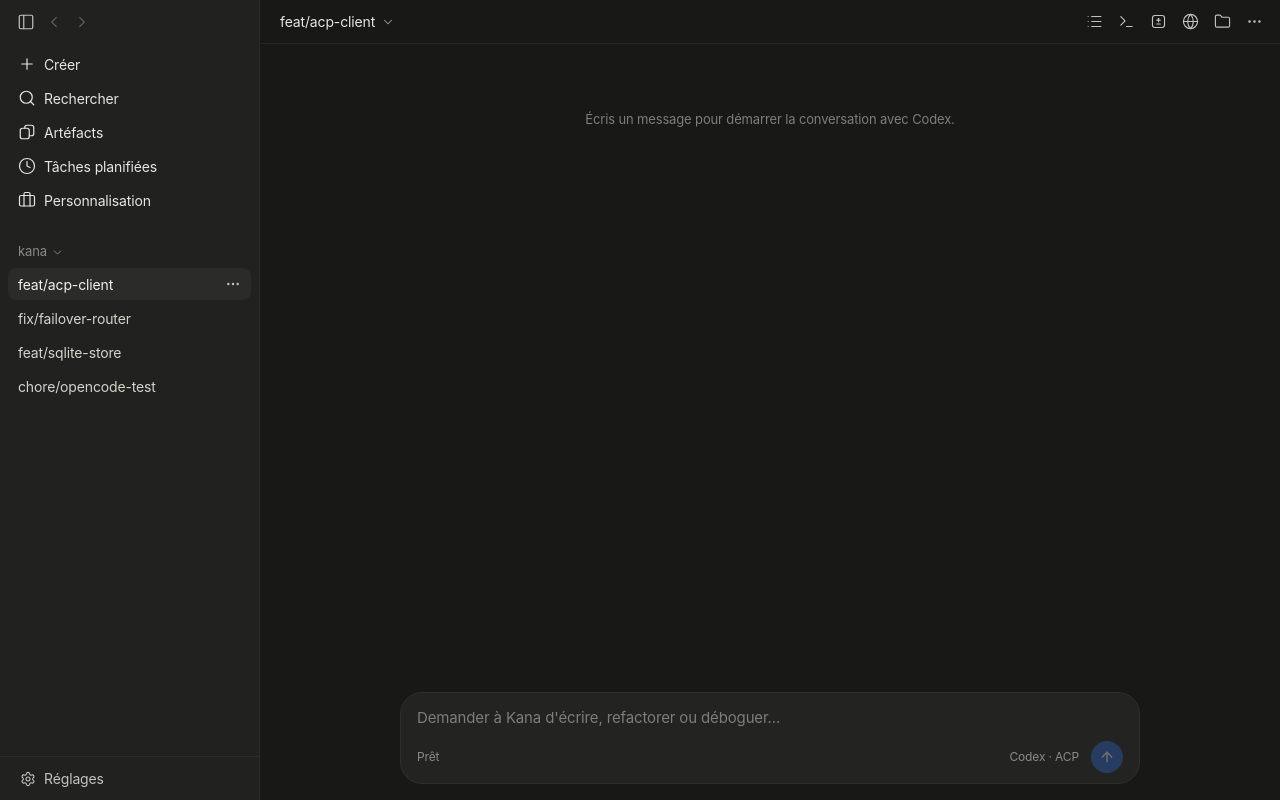
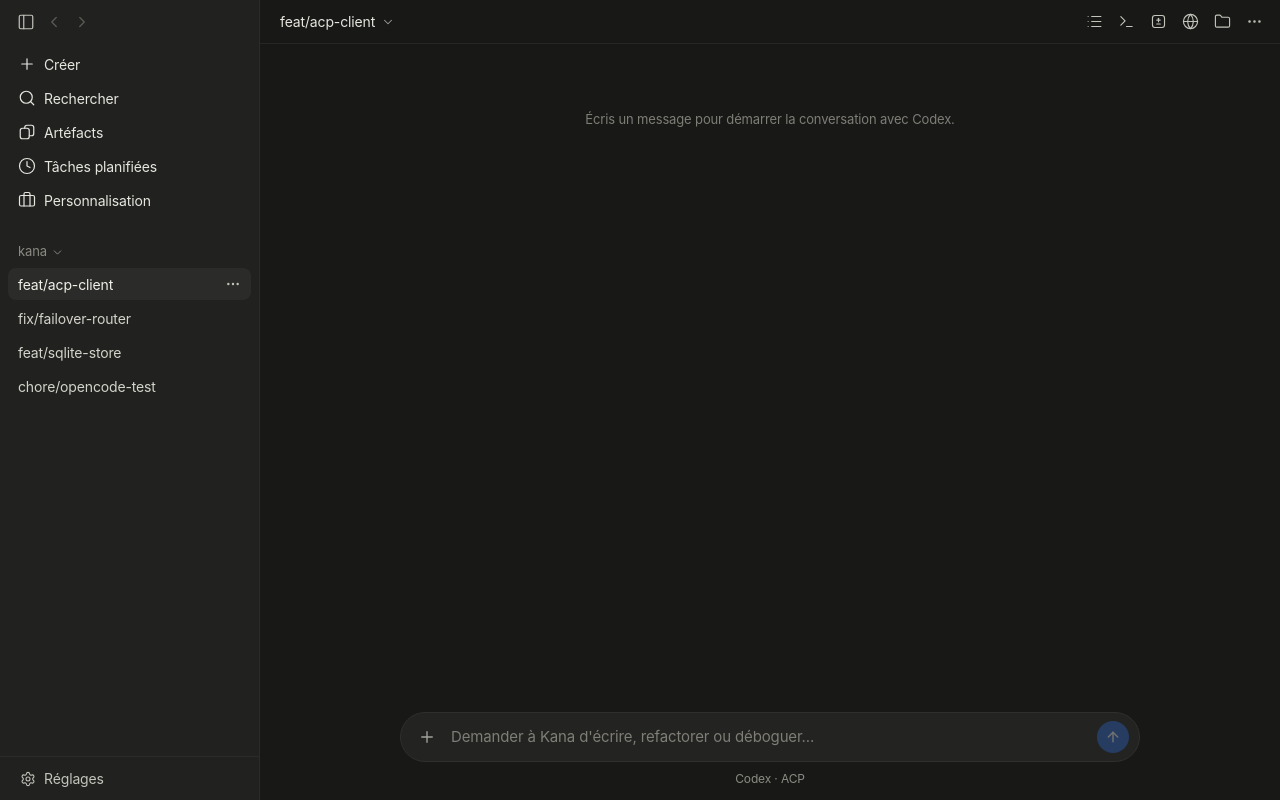
Before and after one commit to HarpeLm/kana, a React (Vite) app in the folder apps/desktop/: page / in a window 1280 px wide. Built offline with nearby package versions, Linux system fonts and the light colour scheme.

Commit message:
feat(desktop): single-line rounded composer with agent label below

```diff
--- a/apps/desktop/src/components/Composer.tsx
+++ b/apps/desktop/src/components/Composer.tsx
@@ -1,5 +1,5 @@
 import { useState } from "react";
-import { ArrowUp, Square } from "lucide-react";
+import { ArrowUp, Plus, Square } from "lucide-react";
 
 interface ComposerProps {
   agentLabel: string;
@@ -19,9 +19,17 @@ export default function Composer({ agentLabel, busy, onSend, onStop }: ComposerP
   };
 
   return (
-    <div className="px-6 pb-4 pt-2">
+    <div className="px-6 pb-3 pt-2">
       <div className="mx-auto max-w-[740px]">
-        <div className="rounded-[22px] border border-[#2f2f2d] bg-[#232322] px-4 pb-2.5 pt-3.5 transition focus-within:border-[#454542]">
+        <div className="flex items-center gap-2 rounded-full border border-[#2f2f2d] bg-[#232322] py-2 pl-2.5 pr-2.5 transition focus-within:border-[#454542]">
+          <button
+            type="button"
+            title="Ajouter (bientôt)"
+            aria-label="Ajouter"
+            className="flex h-8 w-8 shrink-0 items-center justify-center rounded-full text-[#a3a29a] transition hover:bg-[#2e2e2c] hover:text-[#ecebe4]"
+          >
+            <Plus className="h-[18px] w-[18px]" strokeWidth={1.8} />
+          </button>
           <input
             value={text}
             onChange={(e) => setText(e.target.value)}
@@ -29,17 +37,13 @@ export default function Composer({ agentLabel, busy, onSend, onStop }: ComposerP
               if (e.key === "Enter" && !e.nativeEvent.isComposing) submit();
             }}
             placeholder="Demander à Kana d'écrire, refactorer ou déboguer..."
-            className="w-full bg-transparent text-[15px] text-[#ecebe4] placeholder-[#7e7d76] outline-none"
+            className="min-w-0 flex-1 bg-transparent text-[15px] text-[#ecebe4] placeholder-[#7e7d76] outline-none"
           />
-          <div className="mt-3 flex items-center justify-between gap-3">
-            <span className="text-[12px] text-[#8c8b83]">{busy ? "En cours…" : "Prêt"}</span>
-            <div className="flex items-center gap-3">
-              <span className="text-[12px] text-[#8c8b83]">{agentLabel} · ACP</span>
           {busy ? (
             <button
               onClick={onStop}
               aria-label="Arrêter"
-                  className="flex h-8 w-8 items-center justify-center rounded-full bg-[#ecebe4] transition hover:bg-white"
+              className="flex h-8 w-8 shrink-0 items-center justify-center rounded-full bg-[#ecebe4] transition hover:bg-white"
             >
               <Square className="h-3 w-3 fill-[#181817] text-[#181817]" />
             </button>
@@ -48,14 +52,13 @@ export default function Composer({ agentLabel, busy, onSend, onStop }: ComposerP
               onClick={submit}
               disabled={!text.trim()}
               aria-label="Envoyer"
-                  className="flex h-8 w-8 items-center justify-center rounded-full bg-[#2f6bd8] text-white transition hover:bg-[#4079e0] disabled:opacity-35"
+              className="flex h-8 w-8 shrink-0 items-center justify-center rounded-full bg-[#2f6bd8] text-white transition hover:bg-[#4079e0] disabled:opacity-35"
             >
               <ArrowUp className="h-4 w-4" strokeWidth={2.2} />
             </button>
           )}
         </div>
-          </div>
-        </div>
+        <p className="mt-2 text-center text-[12px] text-[#8c8b83]">{agentLabel} · ACP</p>
       </div>
     </div>
   );
```
Lines whose indentation alone changed are shown as unchanged.
